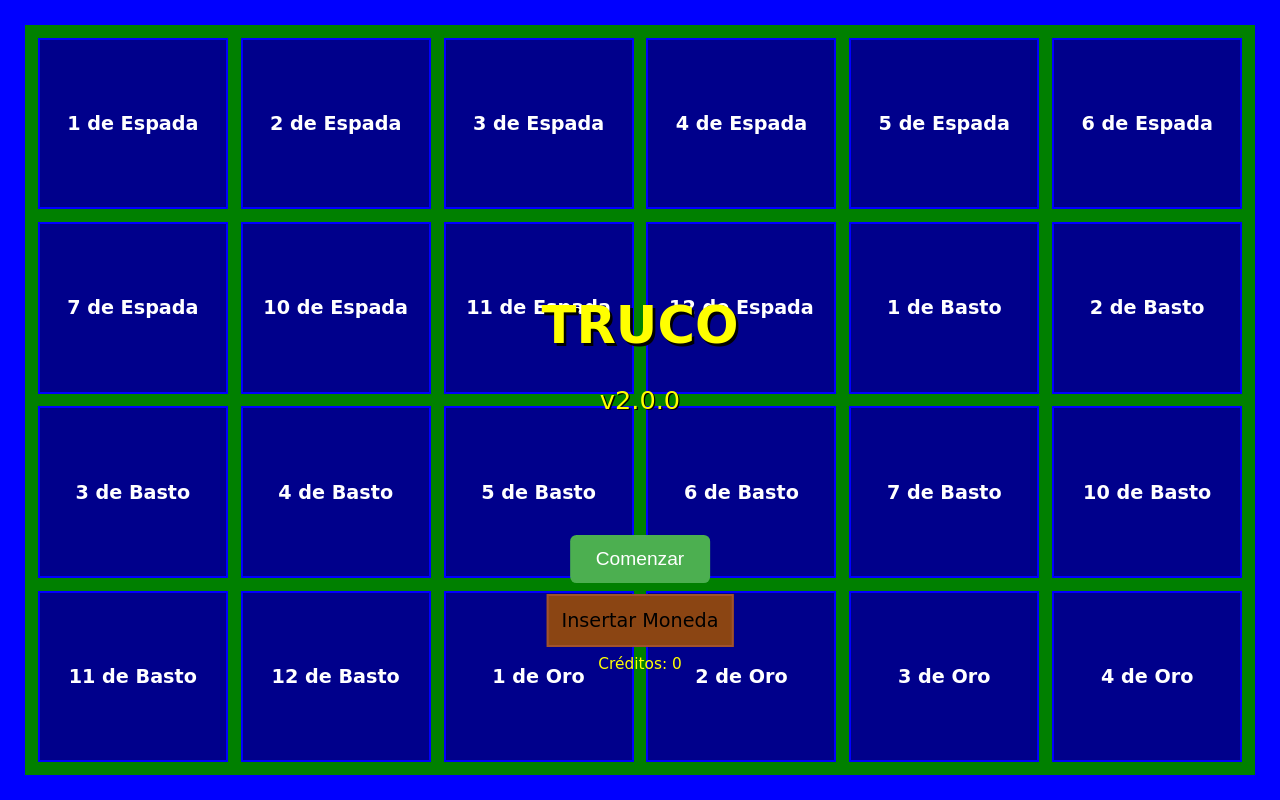
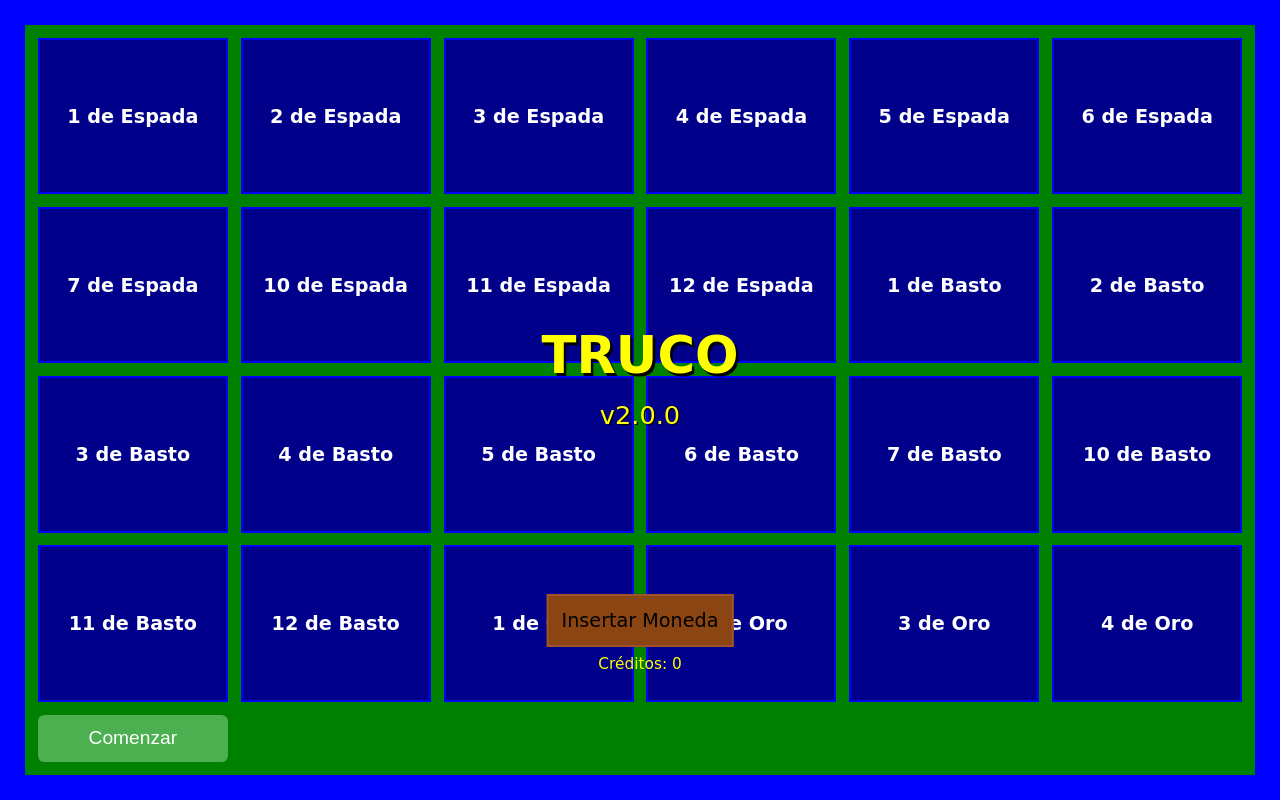
Before and after one commit to gustavojavier7/truco, a PHP site: page / in a window 1280 px wide. Run offline with PHP 8.4, Linux system fonts and the light colour scheme.

Commit message:
Update inicio.css

```diff
--- a/inicio.css
+++ b/inicio.css
@@ -24,7 +24,6 @@ body {
     position: fixed;
     top: 0;
     left: 0;
-    overflow: hidden;
 }
 
 #cardContainer {
@@ -44,20 +43,19 @@ body {
     align-items: center;
     font-size: 1.5vw;
     font-weight: bold;
-    color: white;
     text-align: center;
     opacity: 0;
     transition: opacity 0.5s;
 }
 
-.truco-text, .coin-slot, .credit-display, .version-display, .coin-counter {
+.truco-text, .coin-slot, .credit-display, .version-display {
     position: absolute;
+    transform: translateX(-50%);
 }
 
 .truco-text {
     top: 40%;
     left: 50%;
-    transform: translate(-50%, -50%);
     font-size: 4vw;
     font-weight: bold;
     color: #FFFF00;
@@ -67,7 +65,6 @@ body {
 .version-display {
     top: 50%;
     left: 50%;
-    transform: translate(-50%, -50%);
     font-size: 2vw;
     color: #FFFF00;
     text-shadow: 0.1vw 0.1vw 0 #000;
@@ -76,7 +73,6 @@ body {
 .coin-slot {
     bottom: 10vw;
     left: 50%;
-    transform: translateX(-50%);
     background-color: #8B4513;
     border: 0.2vw solid #A0522D;
     color: black;
@@ -89,21 +85,16 @@ body {
 }
 
 .credit-display {
-    bottom: 8vw; /* Ajustar para que esté debajo del botón */
+    bottom: 8vw;
     left: 50%;
-    transform: translateX(-50%);
     font-size: 1.2vw;
     color: yellow;
     text-align: center;
-    position: absolute; /* Asegura que se posicione correctamente en relación con el contenedor */
 }
 
 #comenzarJuego {
-    position: absolute; /* Cambiado de relative a absolute */
-    bottom: 15vw; /* Separación suficiente del botón "Insertar Moneda" */
+    bottom: 15vw;
     left: 50%;
-    transform: translateX(-50%);
-    text-align: center;
     padding: 1vw 2vw;
     font-size: 1.5vw;
     background-color: #4CAF50;
```
